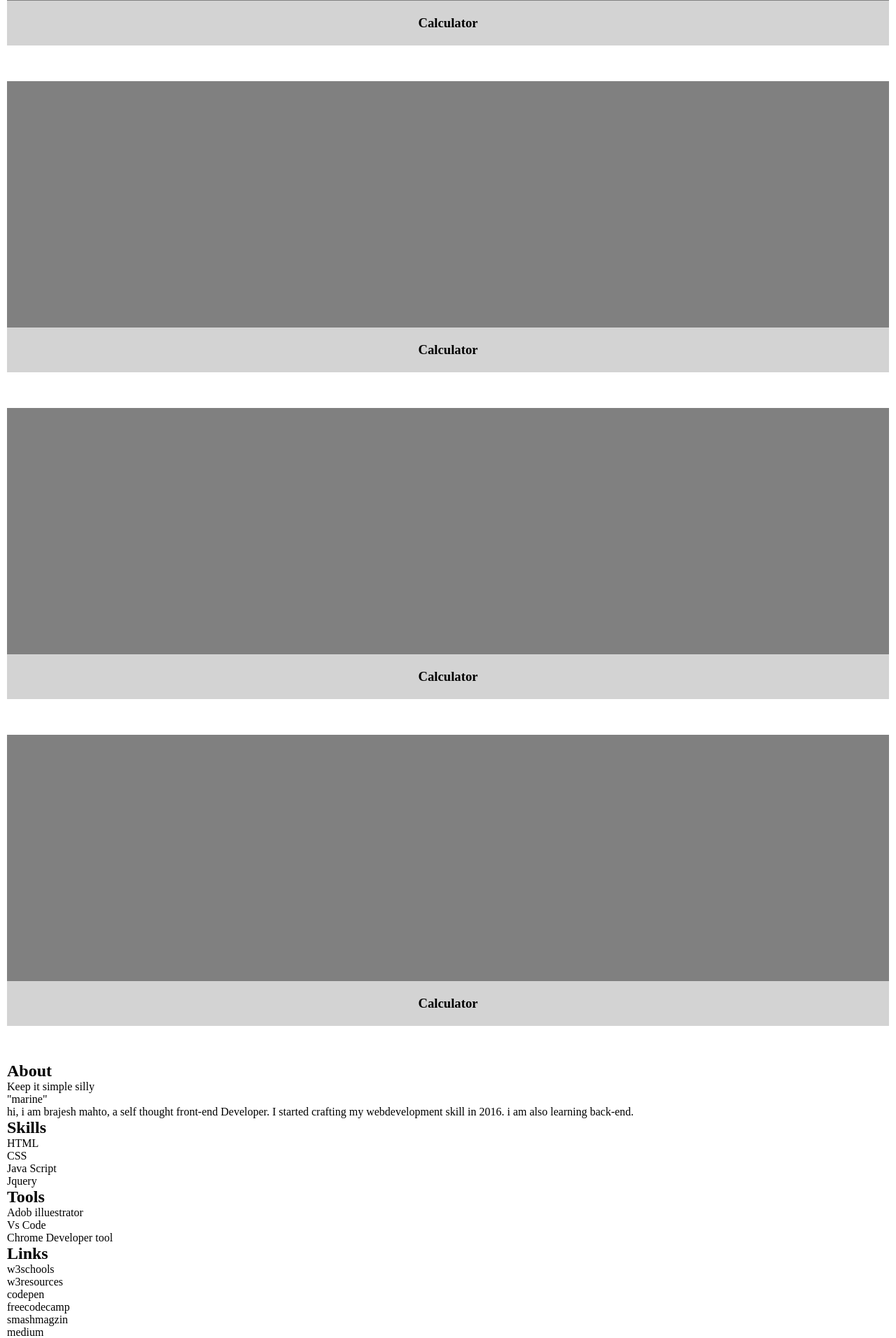
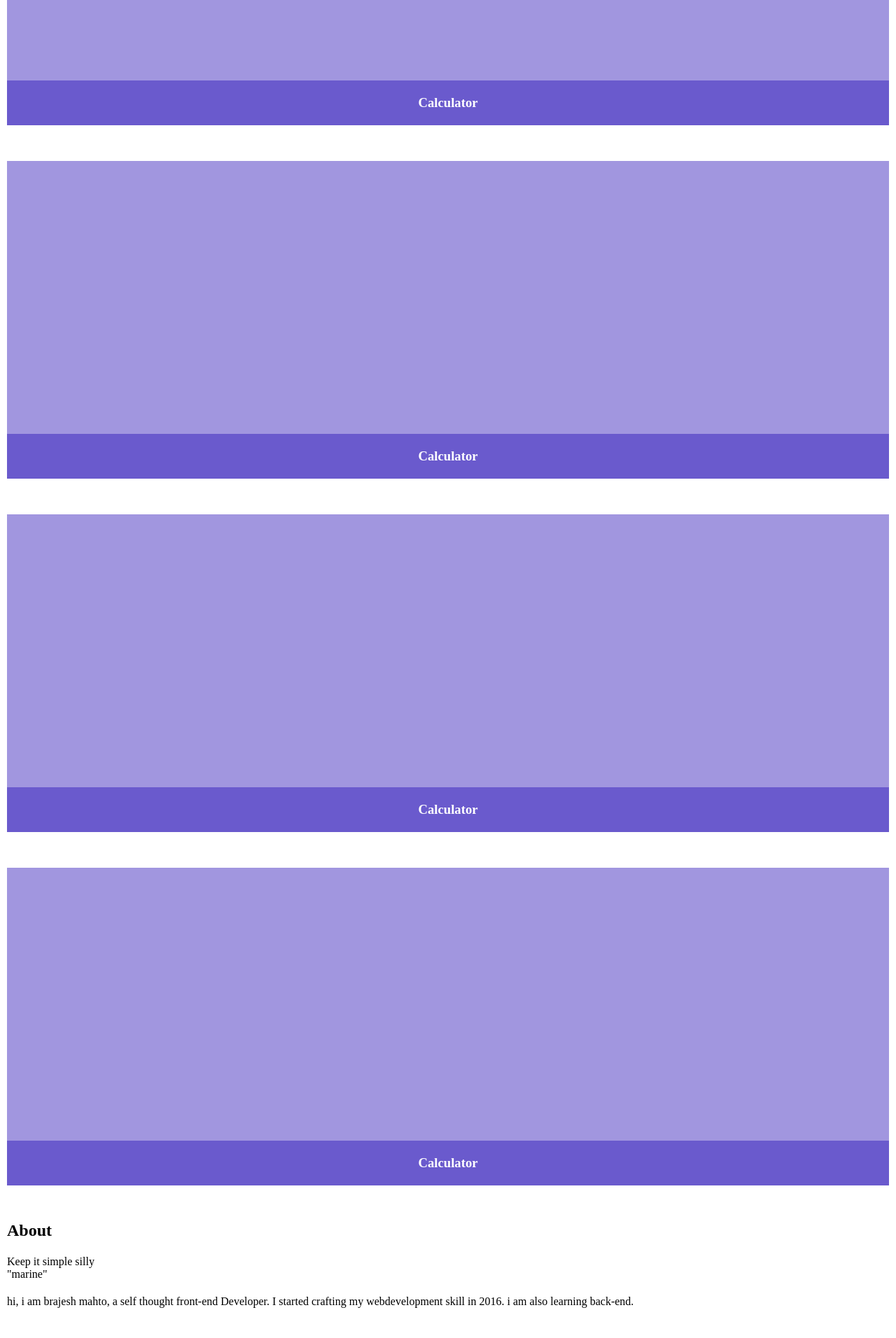
Before and after one commit to mahtobittu/mahtobittu.github.io, a PHP site: page / in a window 1280 px wide. Shown: the part 2168-4080 px from the top of the page at 70% size. Run offline with PHP 8.4, Linux system fonts and the light colour scheme.

Commit message:
Add files via upload

```diff
--- a/index.html
+++ b/index.html
@@ -25,8 +25,8 @@
                 <div>
 
                     <a class="menue">Projects</a>
-               <a  class="menue">About</a>
-               <a  class="menue">Contact</a>
+                    <a class="menue">About</a>
+                    <a class="menue">Contact</a>
 
                 </div>
 
@@ -46,10 +46,10 @@
 
                 <div id="hlo">
                     <a id="logo">BRAJESH MAHTO</a>
-                      <p id= "intro1">Front-end Web-developer</p>
+                    <p id="intro1">Front-end Web-developer</p>
                 </div>
 
-                      <div ></div>
+                <div></div>
                 <div></div>
 
 
@@ -66,73 +66,91 @@
         <main>
 
             <div style="height:100vh; display:flex; padding-right: 10px; padding-left: 10px;
-                           flex-direction: column;" >
+                           flex-direction: column;">
                 <h2 style="text-align: center; color: gray; padding: 28px">Projects</h2>
+
+
+
                 <div class="projectbox">
-                          <div class="imgContainer" ></div>
-                          <div style="background-color: lightgrey; padding: 21px;
-                          background-color: lightgrey;
-                          text-align: center;"><h3>Calculator</h3></div>
+                    <div class="imgContainer"></div>
+                    <div style="    background-color: slateblue; padding: 21px;
+
+                          text-align: center;">
+                        <h3>Calculator</h3>
+                    </div>
                 </div>
 
                 <div class="projectbox">
                     <div class="imgContainer"></div>
-                            <div style="background-color: lightgrey; padding: 21px;
-                            background-color: lightgrey;
-                            text-align: center;"><h3>Calculator</h3></div>
+                    <div style="    background-color: slateblue; padding: 21px;
+                            background-color: slateblue;
+                            text-align: center;">
+                        <h3>Calculator</h3>
+                    </div>
                 </div>
 
                 <div class="projectbox">
                     <div class="imgContainer"></div>
-                            <div style="background-color: lightgrey; padding: 21px;
-                            background-color: lightgrey;
-                            text-align: center;"><h3>Calculator</h3></div>
+                    <div style="    background-color: slateblue; padding: 21px;
+
+                            text-align: center;">
+                        <h3>Calculator</h3>
+                    </div>
                 </div>
 
                 <div class="projectbox">
                     <div class="imgContainer"></div>
-                            <div style="background-color: lightgrey; padding: 21px;
-                            background-color: lightgrey;
-                            text-align: center;"><h3>Calculator</h3></div>
+                    <div style="    background-color: slateblue; padding: 21px;
+
+                            text-align: center;">
+                        <h3>Calculator</h3>
+                    </div>
                 </div>
 
 
                 <div class="projectbox">
                     <div class="imgContainer"></div>
-                                <div style="background-color: lightgrey; padding: 21px;
-                                background-color: lightgrey;
-                                text-align: center;"><h3>Calculator</h3></div>
+                    <div style="    background-color: slateblue; padding: 21px;
+
+                                text-align: center;">
+                        <h3>Calculator</h3>
+                    </div>
                 </div>
 
                 <div class="projectbox">
                     <div class="imgContainer"></div>
-                                <div style="background-color: lightgrey; padding: 21px;
-                                background-color: lightgrey;
-                                text-align: center;"><h3>Calculator</h3></div>
+                    <div style="    background-color: slateblue; padding: 21px;
+
+                                text-align: center;">
+                        <h3>Calculator</h3>
+                    </div>
                 </div>
 
 
-                        <div>
-                            <h2>About</h2>
+                <div class="cartmarg">
+                    <h2 class="h2margin">About</h2>
 
-                            <div>
+                    <div   style = " margin-bottom: 21px;" >
                         <p>
                             Keep it simple silly
                         </p>
                         <p>"marine"</p>
                     </div>
-                           </div>
 
+                    <p>hi, i am brajesh mahto, a self thought front-end Developer. I started crafting my webdevelopment skill
+                            in 2016. i am also learning back-end. </p>
 
-                           <div>
-                               <p>hi, i am brajesh mahto, a self thought front-end Developer.
-                                   I started crafting my webdevelopment skill in 2016. i am also learning back-end.      </p>
                 </div>
 
 
                 <div>
 
-                            <h2>Skills</h2>
+                </div>
+
+
+                <div  class="cartmarg" >
+
+                    <h2  class="h2margin">Skills</h2>
 
                     <ul>
                         <li>HTML</li>
@@ -144,9 +162,9 @@
 
                 </div>
 
-                        <div>
+                <div  class="cartmarg">
 
-                                 <h2>Tools</h2>
+                    <h2  class="h2margin">Tools</h2>
 
                     <ul>
                         <li>Adob illuestrator</li>
@@ -157,9 +175,9 @@
 
                 </div>
 
-                             <div>
+                <div  class="cartmarg">
 
-                                     <h2>Links</h2>
+                    <h2  class="h2margin">Links</h2>
 
                     <ul>
                         <li>w3schools</li>
@@ -171,8 +189,8 @@
                     </ul>
 
                 </div>
-                                 <div>
-                                     <h2>say hlo</h2>
+                <div  class="cartmarg">
+                    <h2  class="h2margin">say hlo</h2>
                 </div>
                 <form>
                     <input>Name</input>
--- a/jssolution.css
+++ b/jssolution.css
@@ -167,12 +167,22 @@ span{
 
 .imgContainer{
 
-    height: 352px;
-    background-color: gray;
+    height: 390px;
+    background-color: #6a5acda1;
+}
 
-}
 .projectbox{
 
     margin-bottom: 51px;
 
 }
+
+.cartmarg{
+
+    margin-bottom: 53px;
+}
+
+.h2margin{
+
+    margin-bottom: 22px;
+}
--- a/jssolution.js
+++ b/jssolution.js
@@ -1,12 +1,11 @@
 
-//$(document).ready(function () {
+$(document).ready(function () {
 
 
-  //  $("div").css("display" , "flex");
+    $("h3").css("color" , "white");
 
 
-
-//});
+});
 
 
 
```
Lines whose indentation alone changed are shown as unchanged.
